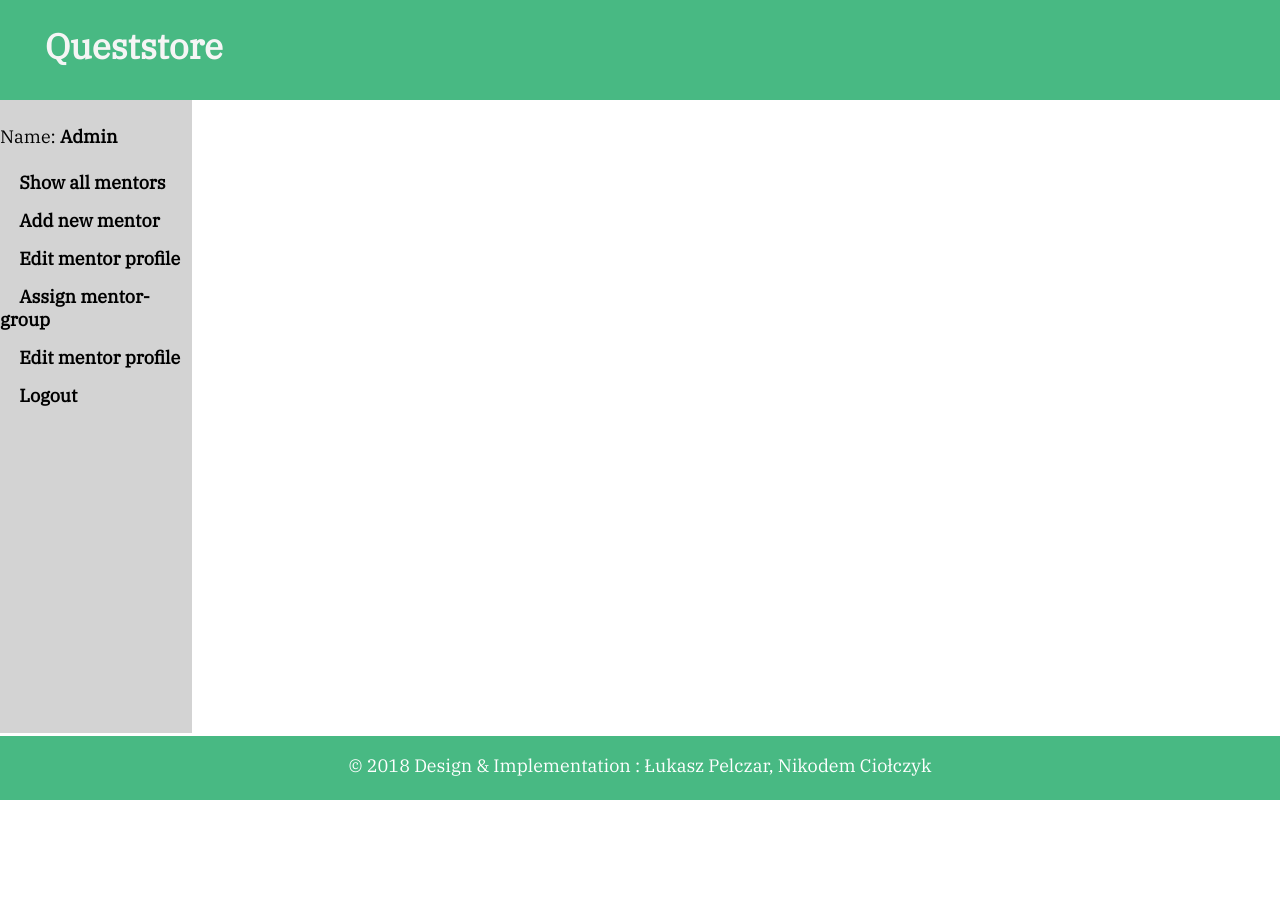
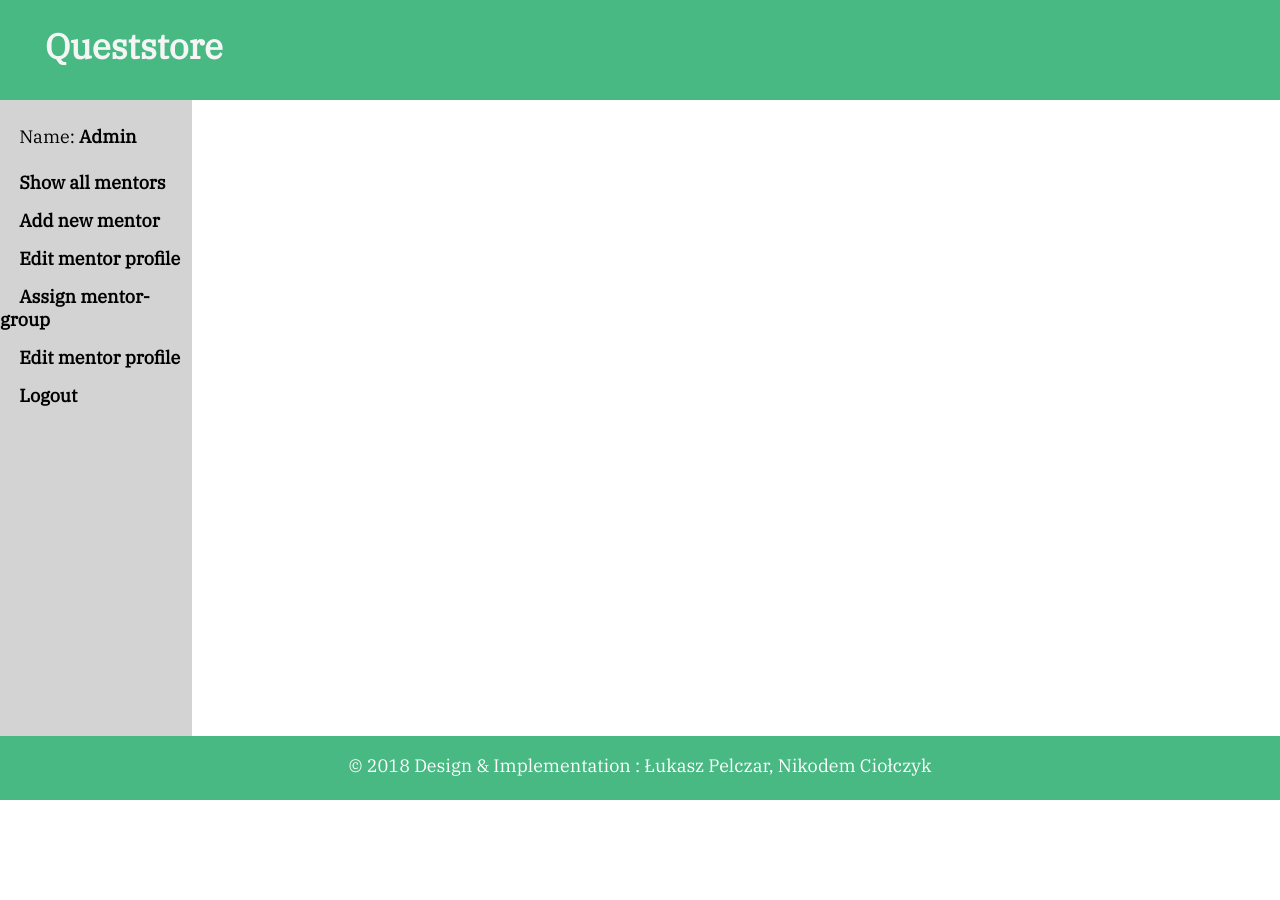
Before and after one commit to lpelczar/Queststore-CMS, a PHP site: page /admin_manager.html in a window 1280 px wide. Run offline with PHP 8.4, Linux system fonts and the light colour scheme.

Commit message:
Add padding left to id name

```diff
--- a/css/manager.css
+++ b/css/manager.css
@@ -10,7 +10,7 @@
     padding-top: 25px;
     width: 15%;
     float: left;
-    height: 95%;
+    height: 100%;
 }
 
 .content {
@@ -27,6 +27,7 @@
 
 #name {
     margin-top: 0;
+    padding-left: 10%;
 }
 
 ul {
```
